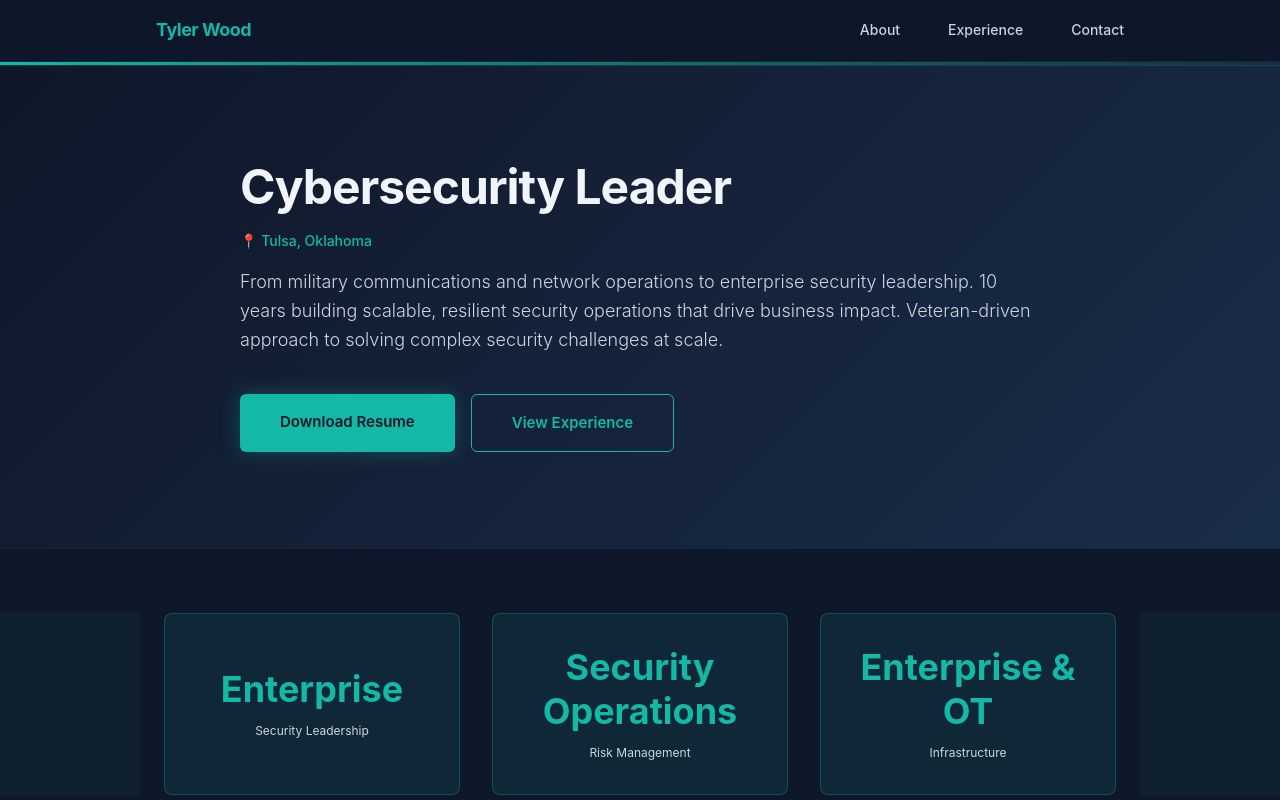
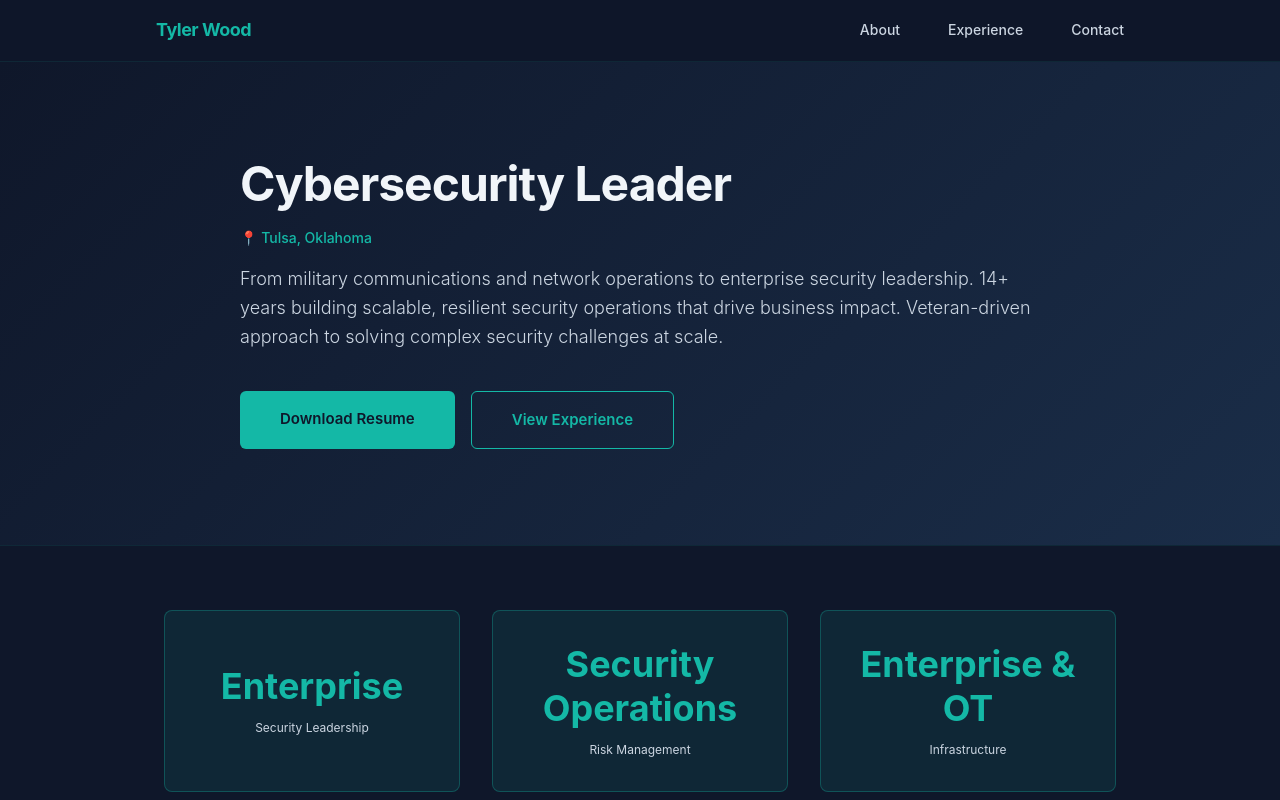
Before and after one commit to SomeWoody/twood-portfolio, a Next.js app: page / in a window 1280 px wide. Shown: the top 800 px of the page. Built offline with nearby package versions, Linux system fonts and the light colour scheme.

Commit message:
Added actual HTML side glow elements with pulsing animation

```diff
--- a/app/globals.css
+++ b/app/globals.css
@@ -91,67 +91,10 @@ a:hover {
   }
 }
 
-/* Animated Circuit Patterns */
-.circuit-pattern {
-  position: fixed;
-  top: 0;
-  height: 100vh;
-  width: 250px;
-  pointer-events: none;
-  z-index: 0;
-  opacity: 0.6;
-}
-
-.circuit-left {
-  left: 0;
-}
-
-.circuit-right {
-  right: 0;
-}
-
-.circuit-line {
-  animation: flowLine 3s ease-in-out infinite;
-}
-
-.circuit-dot {
-  animation: glow 2s ease-in-out infinite;
-}
-
-@keyframes flowLine {
-  0%, 100% {
-    opacity: 0.3;
-    stroke-width: 2;
-  }
-  50% {
-    opacity: 0.8;
-    stroke-width: 2.5;
-  }
-}
-
-@keyframes glow {
-  0%, 100% {
-    r: 3;
-    opacity: 0.5;
-  }
-  50% {
-    r: 5;
-    opacity: 1;
-  }
-}
-
-/* Section Container */
-.section-container {
-  max-width: 1000px;
-  margin: 0 auto;
-  padding: 0 1.5rem;
-  position: relative;
-  box-shadow: -1000px 0 0 rgba(20, 184, 166, 0.05), 1000px 0 0 rgba(20, 184, 166, 0.05);
-}
+/* Site Wrapper */
 .site-wrapper {
   min-height: 100vh;
   background: linear-gradient(180deg, #0f172a 0%, #0a0f1a 100%);
-  position: relative;
 }
 
 /* Header */
@@ -162,7 +105,7 @@ a:hover {
   padding: 1rem 0;
   position: sticky;
   top: 0;
-  z-index: 100;
+  z-index: 1000;
 }
 
 .nav-container {
@@ -206,11 +149,6 @@ a:hover {
   background: linear-gradient(135deg, #0f172a 0%, #1a2d48 100%);
   padding: 3rem 1.5rem;
   text-align: left;
-  position: relative;
-  z-index: 1;
-  border-top: 3px solid transparent;
-  border-image: linear-gradient(90deg, #14b8a6 0%, rgba(20, 184, 166, 0) 100%) 1;
-  box-shadow: inset 0 1px 0 rgba(20, 184, 166, 0.2);
 }
 
 .hero-content {
@@ -263,13 +201,12 @@ a:hover {
 .cta-button {
   background: #14b8a6;
   color: #0f172a;
-  box-shadow: 0 0 20px rgba(20, 184, 166, 0.3);
 }
 
 .cta-button:hover {
   background: #0d9488;
   transform: translateY(-2px);
-  box-shadow: 0 0 30px rgba(20, 184, 166, 0.5), 0 8px 16px rgba(20, 184, 166, 0.2);
+  box-shadow: 0 8px 16px rgba(20, 184, 166, 0.2);
 }
 
 .cta-secondary {
@@ -287,8 +224,6 @@ a:hover {
   background: #0f172a;
   padding: 2rem 1.5rem;
   border-top: 1px solid rgba(20, 184, 166, 0.1);
-  position: relative;
-  z-index: 1;
 }
 
 .stats-grid {
@@ -348,8 +283,6 @@ a:hover {
   background: #0f172a;
   padding: 2rem 1.5rem;
   border-top: 1px solid rgba(20, 184, 166, 0.1);
-  position: relative;
-  z-index: 1;
 }
 
 .about-grid {
@@ -423,8 +356,6 @@ a:hover {
   background: #0f172a;
   padding: 2rem 1.5rem;
   border-top: 1px solid rgba(20, 184, 166, 0.1);
-  position: relative;
-  z-index: 1;
 }
 
 .experience-item {
@@ -500,8 +431,6 @@ a:hover {
   background: #0f172a;
   padding: 2rem 1.5rem;
   border-top: 1px solid rgba(20, 184, 166, 0.1);
-  position: relative;
-  z-index: 1;
 }
 
 .skills-grid {
@@ -551,8 +480,6 @@ a:hover {
   padding: 2rem 1.5rem;
   border-top: 1px solid rgba(20, 184, 166, 0.1);
   text-align: center;
-  position: relative;
-  z-index: 1;
 }
 
 .contact h2 {
--- a/app/page.js
+++ b/app/page.js
@@ -83,62 +83,6 @@ export default function Home() {
 
   return (
     <div className="site-wrapper">
-      {/* Left Circuit Pattern */}
-      <svg className="circuit-pattern circuit-left" viewBox="0 0 200 800" preserveAspectRatio="none">
-        <defs>
-          <linearGradient id="lineGradient" x1="0%" y1="0%" x2="100%" y2="0%">
-            <stop offset="0%" style={{stopColor: 'rgba(20, 184, 166, 0)', stopOpacity: 0}} />
-            <stop offset="50%" style={{stopColor: 'rgba(20, 184, 166, 0.6)', stopOpacity: 1}} />
-            <stop offset="100%" style={{stopColor: 'rgba(20, 184, 166, 0)', stopOpacity: 0}} />
-          </linearGradient>
-        </defs>
-        {/* Horizontal lines */}
-        <line x1="0" y1="100" x2="150" y2="100" stroke="url(#lineGradient)" strokeWidth="2" className="circuit-line" />
-        <line x1="0" y1="200" x2="180" y2="200" stroke="url(#lineGradient)" strokeWidth="2" className="circuit-line" style={{animationDelay: '0.5s'}} />
-        <line x1="0" y1="300" x2="160" y2="300" stroke="url(#lineGradient)" strokeWidth="2" className="circuit-line" style={{animationDelay: '1s'}} />
-        <line x1="0" y1="400" x2="140" y2="400" stroke="url(#lineGradient)" strokeWidth="2" className="circuit-line" style={{animationDelay: '1.5s'}} />
-        <line x1="0" y1="500" x2="170" y2="500" stroke="url(#lineGradient)" strokeWidth="2" className="circuit-line" style={{animationDelay: '0.2s'}} />
-        <line x1="0" y1="600" x2="155" y2="600" stroke="url(#lineGradient)" strokeWidth="2" className="circuit-line" style={{animationDelay: '0.8s'}} />
-        <line x1="0" y1="700" x2="165" y2="700" stroke="url(#lineGradient)" strokeWidth="2" className="circuit-line" style={{animationDelay: '1.2s'}} />
-
-        {/* Dots */}
-        <circle cx="60" cy="100" r="4" fill="rgba(20, 184, 166, 0.8)" className="circuit-dot" />
-        <circle cx="100" cy="150" r="3" fill="rgba(20, 184, 166, 0.6)" className="circuit-dot" style={{animationDelay: '0.3s'}} />
-        <circle cx="90" cy="200" r="4" fill="rgba(20, 184, 166, 0.7)" className="circuit-dot" style={{animationDelay: '0.6s'}} />
-        <circle cx="70" cy="300" r="3" fill="rgba(20, 184, 166, 0.5)" className="circuit-dot" style={{animationDelay: '1.1s'}} />
-        <circle cx="110" cy="400" r="4" fill="rgba(20, 184, 166, 0.8)" className="circuit-dot" style={{animationDelay: '0.4s'}} />
-        <circle cx="85" cy="500" r="3" fill="rgba(20, 184, 166, 0.6)" className="circuit-dot" style={{animationDelay: '0.9s'}} />
-        <circle cx="95" cy="600" r="4" fill="rgba(20, 184, 166, 0.7)" className="circuit-dot" style={{animationDelay: '1.3s'}} />
-      </svg>
-
-      {/* Right Circuit Pattern */}
-      <svg className="circuit-pattern circuit-right" viewBox="0 0 200 800" preserveAspectRatio="none">
-        <defs>
-          <linearGradient id="lineGradient2" x1="100%" y1="0%" x2="0%" y2="0%">
-            <stop offset="0%" style={{stopColor: 'rgba(20, 184, 166, 0)', stopOpacity: 0}} />
-            <stop offset="50%" style={{stopColor: 'rgba(20, 184, 166, 0.6)', stopOpacity: 1}} />
-            <stop offset="100%" style={{stopColor: 'rgba(20, 184, 166, 0)', stopOpacity: 0}} />
-          </linearGradient>
-        </defs>
-        {/* Horizontal lines */}
-        <line x1="200" y1="120" x2="50" y2="120" stroke="url(#lineGradient2)" strokeWidth="2" className="circuit-line" style={{animationDelay: '0.4s'}} />
-        <line x1="200" y1="220" x2="30" y2="220" stroke="url(#lineGradient2)" strokeWidth="2" className="circuit-line" style={{animationDelay: '0.9s'}} />
-        <line x1="200" y1="320" x2="60" y2="320" stroke="url(#lineGradient2)" strokeWidth="2" className="circuit-line" style={{animationDelay: '1.4s'}} />
-        <line x1="200" y1="420" x2="45" y2="420" stroke="url(#lineGradient2)" strokeWidth="2" className="circuit-line" style={{animationDelay: '0.6s'}} />
-        <line x1="200" y1="520" x2="65" y2="520" stroke="url(#lineGradient2)" strokeWidth="2" className="circuit-line" style={{animationDelay: '1.1s'}} />
-        <line x1="200" y1="620" x2="55" y2="620" stroke="url(#lineGradient2)" strokeWidth="2" className="circuit-line" style={{animationDelay: '0.7s'}} />
-        <line x1="200" y1="720" x2="70" y2="720" stroke="url(#lineGradient2)" strokeWidth="2" className="circuit-line" style={{animationDelay: '1.5s'}} />
-
-        {/* Dots */}
-        <circle cx="140" cy="120" r="4" fill="rgba(20, 184, 166, 0.8)" className="circuit-dot" style={{animationDelay: '0.2s'}} />
-        <circle cx="100" cy="170" r="3" fill="rgba(20, 184, 166, 0.6)" className="circuit-dot" style={{animationDelay: '0.7s'}} />
-        <circle cx="110" cy="220" r="4" fill="rgba(20, 184, 166, 0.7)" className="circuit-dot" style={{animationDelay: '1.2s'}} />
-        <circle cx="130" cy="320" r="3" fill="rgba(20, 184, 166, 0.5)" className="circuit-dot" style={{animationDelay: '0.5s'}} />
-        <circle cx="90" cy="420" r="4" fill="rgba(20, 184, 166, 0.8)" className="circuit-dot" style={{animationDelay: '1s'}} />
-        <circle cx="115" cy="520" r="3" fill="rgba(20, 184, 166, 0.6)" className="circuit-dot" style={{animationDelay: '0.3s'}} />
-        <circle cx="105" cy="620" r="4" fill="rgba(20, 184, 166, 0.7)" className="circuit-dot" style={{animationDelay: '0.8s'}} />
-      </svg>
-
       {/* Header */}
       <header className="header" role="banner">
         <nav className="nav-container" role="navigation" aria-label="Main navigation">
@@ -156,7 +100,7 @@ export default function Home() {
         <div className="hero-content">
           <h1>Cybersecurity Leader</h1>
           <p className="location">📍 Tulsa, Oklahoma</p>
-          <p className="tagline">From military communications and network operations to enterprise security leadership. 10 years building scalable, resilient security operations that drive business impact. Veteran-driven approach to solving complex security challenges at scale.</p>
+          <p className="tagline">From military communications and network operations to enterprise security leadership. 14+ years building scalable, resilient security operations that drive business impact. Veteran-driven approach to solving complex security challenges at scale.</p>
           <div className="hero-cta">
             <a href="#contact" className="cta-button">Download Resume</a>
             <a href="#experience" className="cta-secondary">View Experience</a>
```
